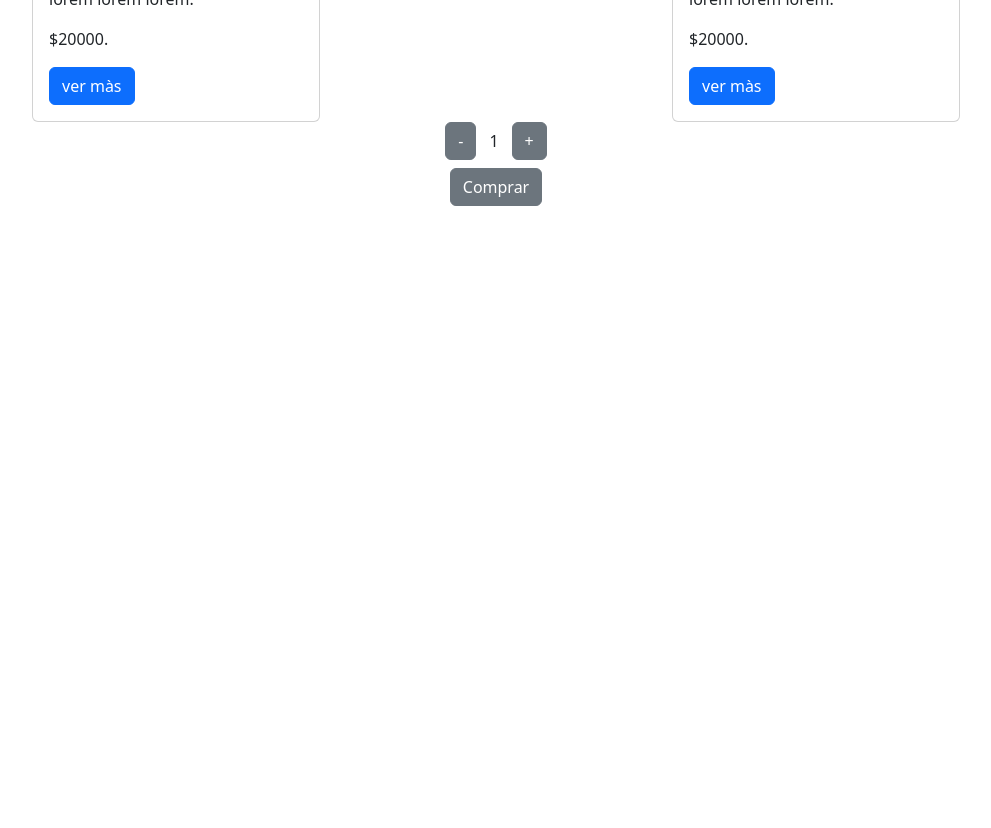
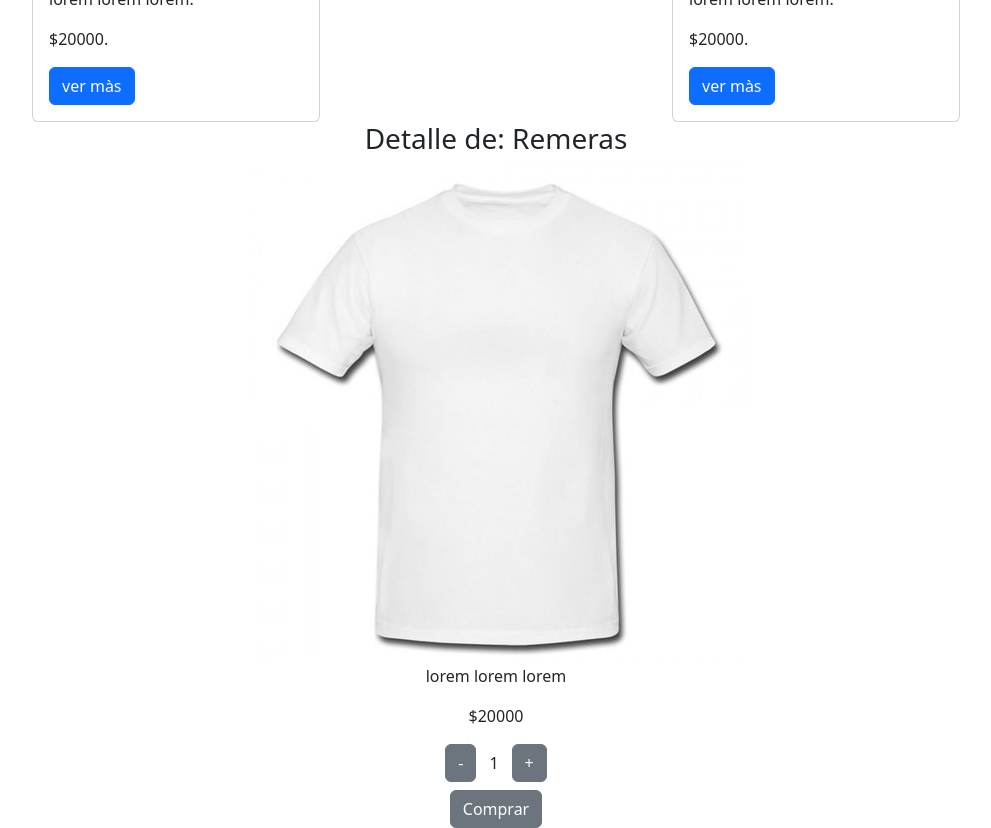
Before and after one commit to Kevin-Mackinlay/ProyectoFinal_Mackinlay, a React (Create React App) app: page /item/01 in a window 1280 px wide. Shown: the part 460-1288 px from the top of the page, without its empty margins (144-1135 px from the left). Before the commit the page ends 800 px from the top, so only its background shows below. Built offline with nearby package versions, Linux system fonts and the light colour scheme.

Commit message:
creacion de ItemDetail

```diff
--- a/src/App.js
+++ b/src/App.js
@@ -1,4 +1,5 @@
 import "./App.css";
+import ItemDetailContainer from "./components/ItemDetailContainer/ItemDetailContainer";
 import ItemListContainer from "./components/ItemListContainer/ItemListContainer";
 // import { BrowserRouter, Routes, Route } from "react-router-dom";
 import NavBar from "./components/NavBar/NavBar.jsx";
@@ -16,6 +17,7 @@ function App() {
         {/* <CartProvider> */}
           <NavBar />
           <ItemListContainer greeting='Bienvenidos!'/>
+          <ItemDetailContainer/>
 
            {/* <Routes> */}
             {/* <Route path="/" element={<ItemListContainer greeting={"Todos nuestros productos"} />} /> */}
--- a/src/components/ItemDetail/ItemDetail.jsx
+++ b/src/components/ItemDetail/ItemDetail.jsx
@@ -0,0 +1,20 @@
+import React from "react";
+import ItemCount from "../ItemCount/ItemCount";
+
+const ItemDetail = ({ producto }) => {
+  const onAdd = (cantidad) => {
+    console.log(`Compraste ${cantidad} productos`);
+  };
+
+  return (
+    <div className="d-flex flex-column align-items-center">
+      <h3>Detalle de: {producto.name}</h3>
+      <img src={producto.img} alt={producto.name}></img>
+      <p>{producto.description}</p>
+      <p>${producto.price}</p>
+      <ItemCount initial={1} stock={producto.stock} onAdd={onAdd} />
+    </div>
+  );
+};
+
+export default ItemDetail;
--- a/src/components/ItemDetailContainer/ItemDetailContainer.jsx
+++ b/src/components/ItemDetailContainer/ItemDetailContainer.jsx
@@ -0,0 +1,19 @@
+import React, { useEffect, useState } from 'react'
+import { getItem } from '../../mock/data'
+import ItemDetail from '../ItemDetail/ItemDetail'
+
+const ItemDetailContainer = () => {
+    const [producto, setProductos] = useState({})
+
+    useEffect(()=>{
+getItem()
+.then((res)=> setProductos(res))
+.catch((error)=> console.log(error))
+    },[])
+
+  return (
+    <ItemDetail producto={producto}/>
+  )
+}
+
+export default ItemDetailContainer
--- a/src/components/ItemListContainer/ItemListContainer.jsx
+++ b/src/components/ItemListContainer/ItemListContainer.jsx
@@ -1,28 +1,14 @@
 import React, { useState } from "react";
 import { useEffect } from "react";
-import ItemCount from "../ItemCount/ItemCount";
+
 import ItemList from "../ItemList/ItemList";
+import { getProducts } from "../../mock/data";
+
 
 const ItemListContainer = ({ greeting }) => {
   const [productos, setProductos] = useState([]);
-  const list = [
-    { id: "01", name: "Zapatillas", stock: 10, price: 20000, description: "lorem lorem lorem", img: '../images/zapas.avif' },
-    { id: "02", name: "Remeras", stock: 10, price: 20000, description: "lorem lorem lorem", img: '../images/remera.jpg' },
-  ];
 
-  const getProducts = () => {
-    return new Promise((resolve, reject) => {
-      let error = false;
 
-      setTimeout(() => {
-        if (error) {
-          reject("No hay data");
-        } else {
-          resolve(list);
-        }
-      }, 3000);
-    });
-  };
 
   useEffect(() => {
     getProducts()
@@ -30,15 +16,12 @@ const ItemListContainer = ({ greeting }) => {
       .catch((error) => console.log(error));
   });
 
-  const onAdd = (cantidad) => {
-    console.log(`Compraste ${cantidad} productos`);
-  };
 
   return (
     <div>
       <h1>{greeting}</h1>
       <ItemList productos={productos} />
-      <ItemCount initial={1} stock={10} onAdd={onAdd} />
+
     </div>
   );
 };
--- /dev/null
+++ b/src/mock/data.js
@@ -0,0 +1,27 @@
+const list = [
+  { id: "01", name: "Zapatillas", stock: 10, price: 20000, description: "lorem lorem lorem", img: "../images/zapas.avif" },
+  { id: "02", name: "Remeras", stock: 10, price: 20000, description: "lorem lorem lorem", img: "../images/remera.jpg" },
+];
+
+
+ export const getProducts = () => {
+   return new Promise((resolve, reject) => {
+     let error = false;
+
+     setTimeout(() => {
+       if (error) {
+         reject("No hay data");
+       } else {
+         resolve(list);
+       }
+     }, 3000);
+   });
+ };
+
+ export const getItem = () => {
+    return new Promise((resolve) => {
+        setTimeout(()=>{
+            resolve(list[1])
+        },2000)
+    })
+ }
```
